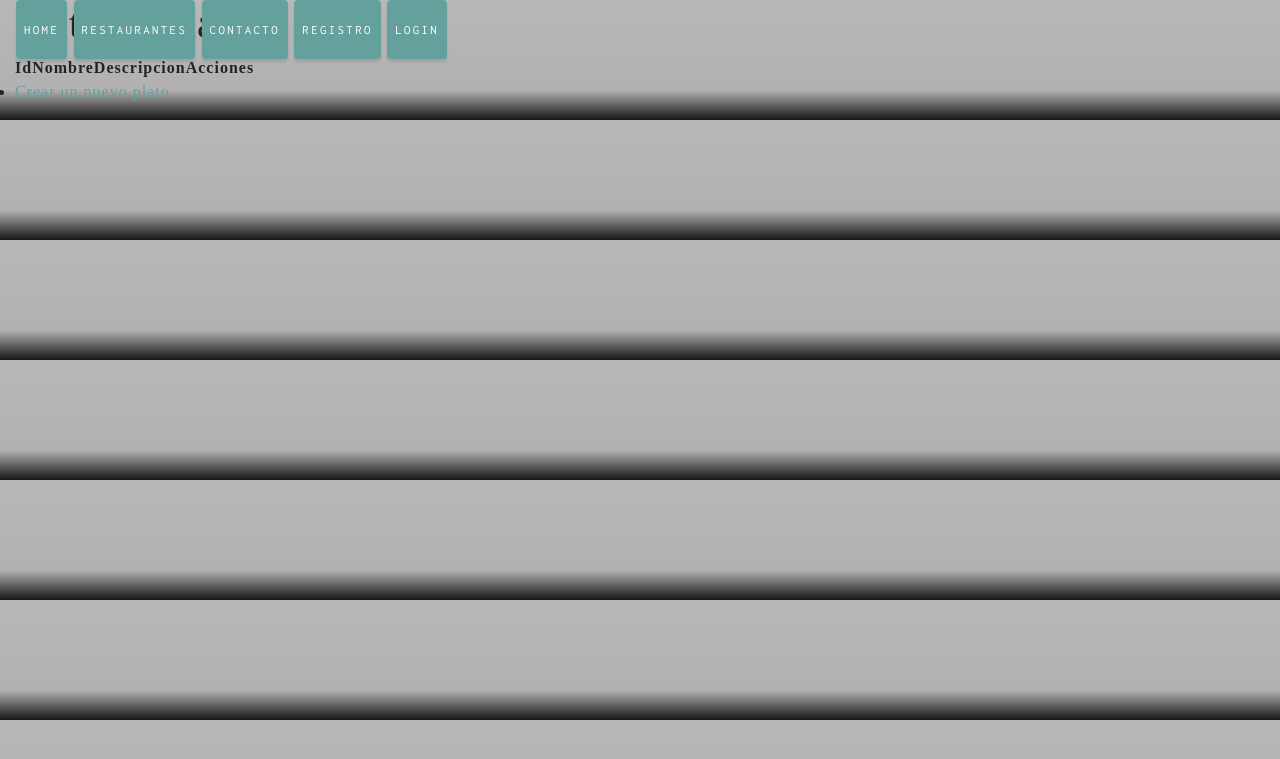
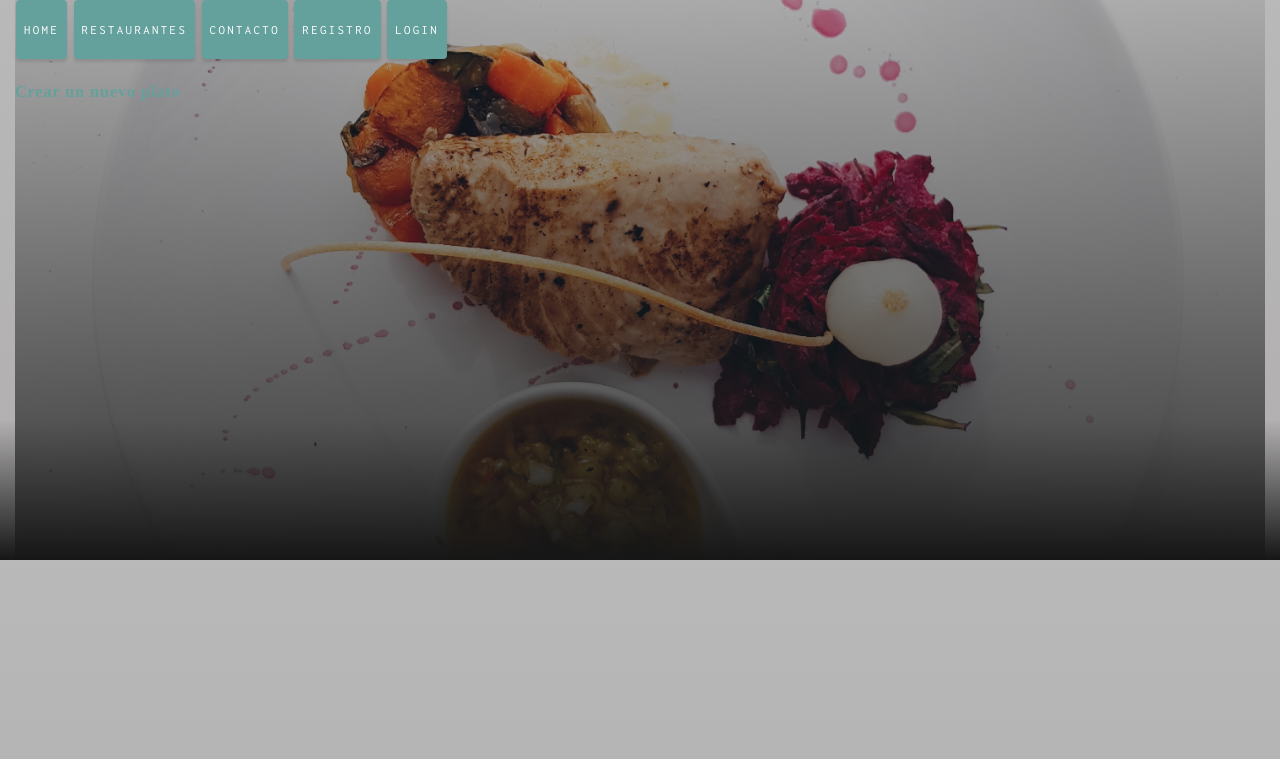
Before and after one commit to YisselMoreta/RestaurantePHP, a Symfony app: template Restaurante/app/Resources/views/platos/index.html.twig in a window 1280 px wide. Shown: the top 759 px of the page. Run offline with Twig, Linux system fonts and the light colour scheme; the template is opened without the code that fills it, so the values that code supplies are empty; some libraries are stand-ins or nearby versions.

Commit message:
estilos de platos y nuevo restaurante

```diff
--- a/Restaurante/app/Resources/views/platos/edit.html.twig
+++ b/Restaurante/app/Resources/views/platos/edit.html.twig
@@ -1,6 +1,7 @@
 {% extends 'base.html.twig' %}
 
 {% block body %}
+<div class="d-flex flex-row" id="platosContainer">
     <h1>Editar Plato</h1>
 
     {{ form_start(edit_form) }}
@@ -14,8 +15,9 @@
         </li>
         <li>
             {{ form_start(delete_form) }}
-                <input type="submit" value="Eliminar">
+              <a href="{{ path('platos_index') }}">Eliminar</a>
             {{ form_end(delete_form) }}
         </li>
     </ul>
+    </div>
 {% endblock %}
--- a/Restaurante/app/Resources/views/platos/index.html.twig
+++ b/Restaurante/app/Resources/views/platos/index.html.twig
@@ -1,22 +1,15 @@
 {% extends 'base.html.twig' %}
 
 {% block body %}
-    <h1>Lista de Platos</h1>
+<div class="d-flex flex-row" id="platosContainer">
+
 
     <table>
-        <thead>
-            <tr>
-                <th>Id</th>
-                <th>Nombre</th>
-                <th>Descripcion</th>
 
-                <th>Acciones</th>
-            </tr>
-        </thead>
         <tbody>
         {% for plato in platos %}
             <tr>
-                <td><a href="{{ path('platos_show', { 'id': plato.id }) }}">{{ plato.id }}</a></td>
+
                 <td>{{ plato.nombre }}</td>
                 <td>{{ plato.descripcion }}</td>
 
@@ -40,4 +33,5 @@
             <a href="{{ path('platos_new') }}">Crear un nuevo plato</a>
         </li>
     </ul>
+    </div>
 {% endblock %}
--- a/Restaurante/app/Resources/views/platos/new.html.twig
+++ b/Restaurante/app/Resources/views/platos/new.html.twig
@@ -1,7 +1,8 @@
 {% extends 'base.html.twig' %}
 
 {% block body %}
-    <h1>Creación de un nuevo Plato</h1>
+<div class="d-flex flex-row" id="platosContainer">
+    <h1>Nuevo Plato</h1>
 
     {{ form_start(form) }}
         {{ form_widget(form) }}
@@ -14,4 +15,5 @@
             <a href="{{ path('platos_index') }}">Atrás</a>
         </li>
     </ul>
+    </div>
 {% endblock %}
--- a/Restaurante/app/Resources/views/platos/show.html.twig
+++ b/Restaurante/app/Resources/views/platos/show.html.twig
@@ -1,6 +1,7 @@
 {% extends 'base.html.twig' %}
 
 {% block body %}
+<div class="d-flex flex-row" id="platosContainer">
     <h1>Plato</h1>
 
     <table>
@@ -29,8 +30,9 @@
         </li>
         <li>
             {{ form_start(delete_form) }}
-                <input type="submit" value="Eliminar">
+                <a href="{{ path('platos_index') }}">Eliminar</a>
             {{ form_end(delete_form) }}
         </li>
     </ul>
+    </div>
 {% endblock %}
--- a/Restaurante/src/AppBundle/Form/PlatosType.php
+++ b/Restaurante/src/AppBundle/Form/PlatosType.php
@@ -34,8 +34,8 @@
             // used to render a select box, check boxes or radios
             // 'multiple' => true,
             // 'expanded' => true,
-        ])
-        ->add('save', SubmitType::class, ['label' => 'Crear Plato']);
+        ]);
+        // ->add('save', SubmitType::class, ['label' => 'Crear Plato']);
 
     }/**
      * {@inheritdoc}
--- a/Restaurante/web/css/main.css
+++ b/Restaurante/web/css/main.css
@@ -42,7 +42,7 @@
   width: 100%;
   height: auto;
   min-height: 35rem;
-  padding: 15rem 0;
+  padding: 10rem 0;
   background: linear-gradient(to bottom, rgba(22, 22, 22, 0.3) 0%, rgba(22, 22, 22, 0.7) 75%, #161616 100%), url("../img/mathew-schwartz-GjzJFMnJZYg-unsplash.jpg");
   background-position: center;
   background-repeat: no-repeat;
@@ -60,13 +60,16 @@
   margin-right: 1em;
   background: transparent;
 }
+.form-group > input:focus {
+  background-color: lightblue;
+}
 
 #registroContainer {
   position: relative;
   width: 100%;
   height: auto;
   min-height: 35rem;
-  padding: 15rem 10rem;
+  padding: 7.2rem 10rem;
   background: linear-gradient(to bottom, rgba(22, 22, 22, 0.3) 0%, rgba(22, 22, 22, 0.7) 75%, #161616 100%), url("../img/mathew-schwartz-GjzJFMnJZYg-unsplash.jpg");
   background-position: center;
   background-repeat: no-repeat;
@@ -79,12 +82,19 @@
 
 
 }
+ul {
+  list-style: none;
+}
 input {
   all: unset;
   border: 2px solid white;
   border-radius: 2em;
   margin-right: 1em;
   background: transparent;
+  color: white;
+}
+input:focus {
+  background-color: lightblue;
 }
 .d-flex {
   display: flex;
@@ -94,7 +104,6 @@
 }
 #registroBoton {
   margin: 2em;
-
 }
 #restauranteContainer {
   position: relative;
@@ -137,21 +146,39 @@
   border-radius: 2em;
 
 }
-#contacto {
+.contactoContainer {
+  position: relative;
+  width: 100%;
+  height: 100%;
+  min-height: 35rem;
+  padding: 5rem 10rem;
+  background: linear-gradient(to bottom, rgba(22, 22, 22, 0.3) 0%, rgba(22, 22, 22, 0.7) 75%, #161616 100%), url("../img/mathew-schwartz-GjzJFMnJZYg-unsplash.jpg");
+  background-position: center;
+  background-repeat: no-repeat;
+  background-attachment: scroll;
+  background-size: 210%;
+  text-align: center;
+  font-size: 1.2em;
+  font-weight: bold;
+  color: white;
+
+}
+#platosContainer {
   position: relative;
   width: 100%;
   height: auto;
   min-height: 35rem;
-  padding: 3rem 10rem;
-  background: linear-gradient(to bottom, rgba(22, 22, 22, 0.3) 0%, rgba(22, 22, 22, 0.7) 75%, #161616 100%), url("../img/mathew-schwartz-GjzJFMnJZYg-unsplash.jpg");
+  padding: 5rem 0rem;
+  background: linear-gradient(to bottom, rgba(22, 22, 22, 0.3) 0%, rgba(22, 22, 22, 0.7) 75%, #161616 100%), url("../img/martin-widenka-tkfRSPt-jdk-unsplash.jpg");
   background-position: center;
   background-repeat: no-repeat;
   background-attachment: scroll;
-  background-size: 200%;
+  background-size: cover;
   text-align: center;
-  font-size: 1.2em;
+  font-size: 1em;
   font-weight: bold;
-  color: white;
+  color: #fff;
+
 
 }
 
@@ -212,7 +239,6 @@
   max-width: 20rem;
   font-size: 1rem;
   color: white;
-
 
 }
 
```
Also changed, not shown: Restaurante/app/Resources/views/default/contacto.html.twig (+10 -10 lines), Restaurante/app/Resources/views/default/restaurante.html.twig (+1 -8 lines), Restaurante/web/img/arturo-rey-PNI2W8Mr3ps-unsplash.jpg (deleted), Restaurante/web/img/cosmo-wei-l5i1Kuu8pmg-unsplash.jpg (deleted), Restaurante/web/img/logo.png (deleted), Restaurante/web/img/martin-widenka-tkfRSPt-jdk-unsplash.jpg (added).
